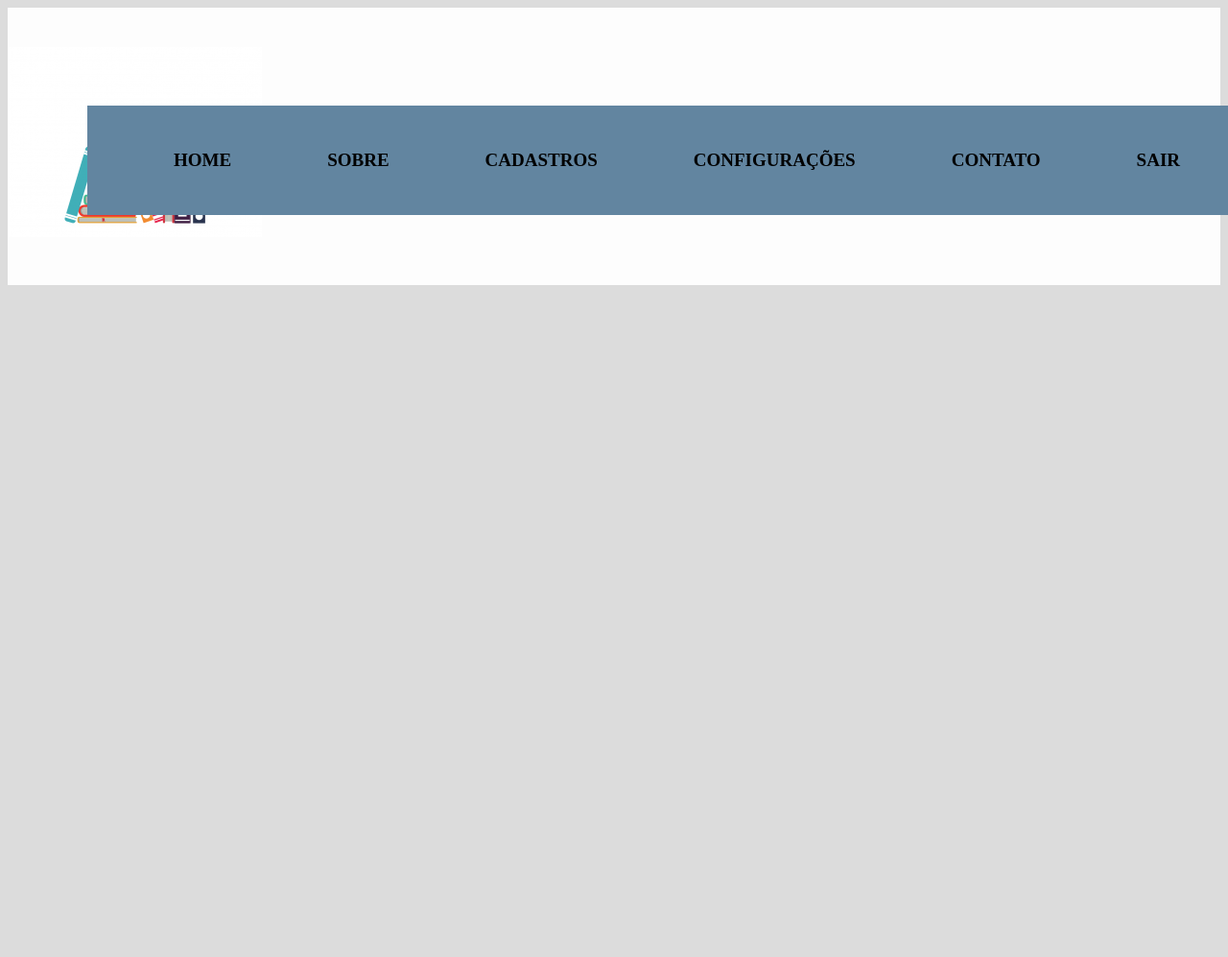
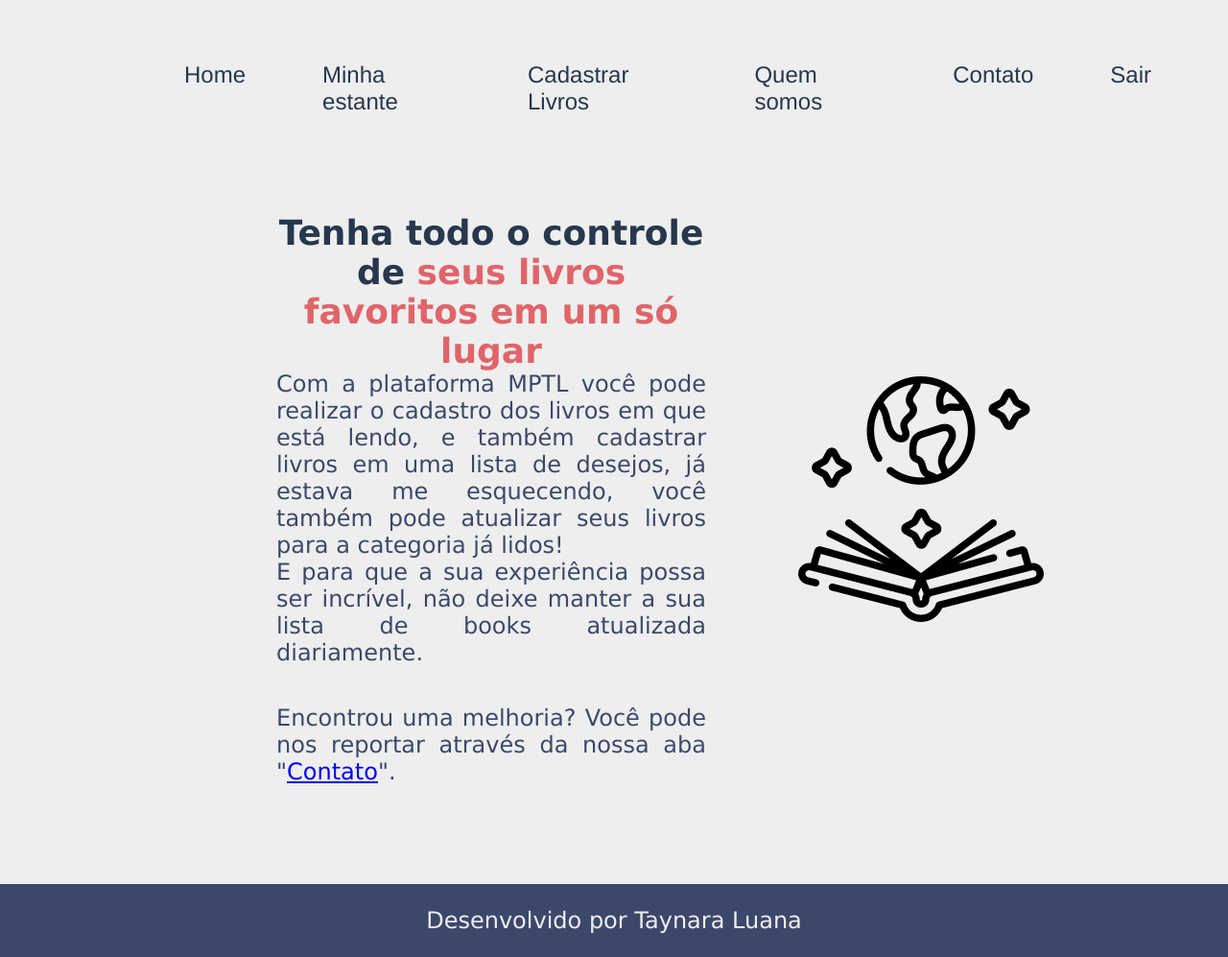
Before and after one commit to Taynara-Luana/projeto-web-basic-cypress, a website: page src/pages/home.html in a window 1280 px wide. Shown: the whole page at 96% size. Before the commit the page ends 800 px from the top, so only its background shows below. Drawn offline with Linux system fonts and the light colour scheme.

Commit message:
versao_final

```diff
--- a/src/css/home.css
+++ b/src/css/home.css
@@ -1,76 +1,110 @@
-body{
-    background: #DCDCDC;
+:root{
+    --cor-opcao1: #EEEEEE;
+    --cor-opcao2: #917FB3;
+    --cor-opcao3:#E5BEEC;
+    --cor-opcao4: #3C486B;
+
+    --cor-hover:#D14D72;
+
+    --cor-paleta2-opcao1: #27374D;
+    --cor-paleta3-opcao2: #CBB279;
+    --cor-paleta4-opcao3: #E06469;
 }
 
-header {
-	background: #fdfdfd;
-	padding: 20px 0;
+* {
+    margin: 0;
+    padding: 0;
+    font-family: 'Lucida Sans', 'Lucida Sans Regular', 'Lucida Grande', 'Lucida Sans Unicode', Geneva, Verdana, sans-serif;
 }
 
-.caixa_principal {
-	position: relative;
-	padding: 0 auto;
-	margin: 0 auto;
+body {
+    height: 100vh;
+    box-sizing: content-box;
+    background-color: var(--cor-opcao1);
+    color: var(--cor-opcao4);
+    font-family: Avantgarde, TeX Gyre Adventor, URW Gothic L, sans-serif;
 }
 
-nav {
-	position: absolute;
-	top: 110px;
-	right: 0;
-    background-color: #6285a0;
+.cabecalho {
+    padding: 5% 0 0 15%;
 }
 
-nav li {
-	display: inline;
-	margin: 0 0 0 15px;
+.cabecalho__menu {
+    display: flex;
+    gap: 80px;
 }
 
-nav a {
-	text-transform: uppercase;
-	color: #000000;
-	font-weight: bold;
-	font-size: 22px;
-	text-decoration: none;
+.cabecalho__menu__link {
+    font-family: 'Franklin Gothic Medium', 'Arial Narrow', Arial, sans-serif;
+    font-size: 1.5rem;
+    color: var(--cor-paleta2-opcao1);
+    text-decoration: none;
 }
 
-.menu-minha-estante-virtual-pessoal ul {
-    list-style: none;
-    display: inline-flex;
+.cabecalho__menu__link:hover {
+    color: var(--cor-hover);
 }
 
-.menu-minha-estante-virtual-pessoal ul li {
-    margin: 15px;
-    padding: 15px;
+.apresentacao {
+    padding: 8% 15%;
+    display: flex;
+    align-items: center;
+    justify-content: space-between;
+    gap: 82px;
 }
 
-.menu-minha-estante-virtual-pessoal ul li a {
-    padding: 10px 20px;
-    text-decoration: none;
-    font-size: 19px;
-    color: #000000;
-    border-radius: 30px;
-    transition: 0.6s;
+.apresentacao__conteudo {
+    width: 50%;
+    display: flex;
+    flex-direction: column;
+    gap: 40px;
 }
 
-.sub-menu {
-    display: none;
+.apresentacao__conteudo__titulo {
+    font-size: 2.25rem;
+    text-align: center;
+    color: var(--cor-paleta2-opcao1);
 }
 
-.menu-minha-estante-virtual-pessoal ul li:hover .sub-menu {
-    display: block;
-    position: absolute;
-    background-color: #808080;
-    border-radius: 10px;
-    margin-top: 15px;
-    margin-left: -28px;
+.apresentacao__conteudo__titulo__destaque{
+    color: var(--cor-paleta4-opcao3);
 }
 
-.menu-minha-estante-virtual-pessoal ul li:hover .sub-menu ul {
-    display: block;
+.tituloPrincipal {
+    color: var(--cor-terceiaria);
 }
 
-.menu-minha-estante-virtual-pessoal ul li:hover .sub-menu ul li {
+.apresentacao__conteudo__texto {
+    color: var(--cor-terceiaria);
+    font-size: 1.5rem;
+    text-align: justify;
+}
 
-    border-radius: 10px;
-    display: block;
+.rodape {
+    padding: 24px;
+    font-size: 1.5rem;
+    font-weight: 400;
+    font-family: 'Montserrat', sans-serif;
+    text-align: center;
+    background-color: var(--cor-opcao4);
+    color: var(--cor-opcao1);
 }
+
+@media(max-width: 1200px) {
+    .cabecalho {
+        padding: 10%;
+    }
+
+    .cabecalho__menu{
+        justify-content: center;
+    }
+
+    .apresentacao {
+        flex-direction: column-reverse;
+        padding: 5%;
+    }
+
+    .apresentacao__conteudo{
+        width: auto;
+    }
+}
--- a/src/css/index.css
+++ b/src/css/index.css
@@ -1,81 +1,88 @@
+:root{
+    --cor-opcao1: #537188;
+    --cor-opcao2: #CBB279;
+    --cor-opcao3:#E1D4BB;
+    --cor-opcao4: #EEEEEE;
+
+    --cor-paleta2-opcao1: #27374D;
+}
+
 * {
     margin: 0;
     padding: 0;
-    font-family:'Lucida Sans', 'Lucida Sans Regular', 'Lucida Grande', 'Lucida Sans Unicode', Geneva, Verdana, sans-serif;
+    font-family: 'Lucida Sans', 'Lucida Sans Regular', 'Lucida Grande', 'Lucida Sans Unicode', Geneva, Verdana, sans-serif;
 }
 
 body {
-    background-image: url('../img/fundo_principal.jpeg');
-    background-repeat: no-repeat;
-    background-size: cover;
-    background-attachment: fixed;
+    background-color:var(--cor-opcao1)
 }
 
-.container{
+.container {
     display: flex;
     justify-content: center;
     width: 100%;
     margin-top: 100px;
 }
 
-.card{
-    background-color: #ffffff80;
+.card {
+    background-color: var(--cor-opcao4);
     padding: 30px;
     border-radius: 4%;
-    box-shadow: 3px 3px 1px 0px #00000060;
+    box-shadow: 3px 3px 1px 0px var(--cor-opcao3);
 }
 
-h1{
+h1 {
     text-align: center;
     margin-bottom: 20px;
-    color: #272262;
+    color:var(--cor-opcao1);
 }
 
-.label-float input{
+.label-float input {
     width: 100%;
     padding: 5px 5px;
     display: inline-block;
     border: 0;
-    border-bottom: 2px solid #272262;
+    border-bottom: 2px solid var(--cor-opcao1);
     background-color: transparent;
     outline: none;
     min-width: 180px;
     font-size: 16px;
-    transition:all .3s ease-out;
+    transition: all .3s ease-out;
     border-radius: 0;
 }
 
-.label-float{
+.label-float {
     position: relative;
     padding-top: 13px;
     margin-top: 5%;
     margin-bottom: 5%;
 }
 
-.label-float input:focus{
-    border-bottom: 2px solid #4038a0;
+.label-float input:focus {
+    border-bottom: 2px solid var(--cor-opcao1);
 }
 
-.label-float label{
-    color:#272262;
+.label-float label {
+    color: var(--cor-paleta2-opcao1);
     pointer-events: none;
     position: absolute;
-    top:0;
-    left:0;
+    top: 0;
+    left: 0;
     margin-top: 13px;
-    transition:all .3s ease-out;
+    transition: all .3s ease-out;
 }
 
-.label-float input:focus +label{
+.label-float input:focus+label,
+.label-float input:valid+label {
     font-size: 13px;
     margin-top: 0;
-    color:#4038a0;
+    color: var(--cor-paleta2-opcao1);
 }
 
-button{
+button {
     background-color: transparent;
-    border-color: #272262;
-    color:#272262;
+    border-color: var(--cor-opcao1);
+    color: var(--cor-paleta2-opcao1);
     padding: 7px;
     font-weight: bold;
     font-size: 12pt;
@@ -83,44 +90,44 @@ button{
     border-radius: 4px;
     cursor: pointer;
     outline: none;
-    transition: all .4s ease-out;;
+    transition: all .4s ease-out;
 }
 
-button:hover{
-    background-color: #272262;
-    color:aliceblue;
+button:hover {
+    background-color: var(--cor-opcao1);
+    color:var(--cor-paleta2-opcao1);
 }
 
-.justify-center{
+.justify-center {
     display: flex;
     justify-content: center;
 }
 
-hr{
+hr {
     margin-top: 10%;
     margin-bottom: 10%;
 }
 
-.cadastre_se{
-    color: #272262;
+.cadastre_se {
+    color: var(--cor-paleta2-opcao1);
     font-size: 14pt;
     text-align: center;
     padding: 5px;
 }
 
-.redefinir{
-    color: #272262;
+.redefinir {
+    color: var(--cor-paleta2-opcao1);
     font-size: 14pt;
     text-align: center;
     padding: 5px;
 }
 
-a{
-    color: #7a3077;
+a {
+    color: var(--cor-opcao1);
     font-weight: bold;
     text-decoration: none;
 }
 
-a:hover{
-    color: #272262;
+a:hover {
+    color: var(--cor-paleta2-opcao1);
 }
--- a/src/pages/home.html
+++ b/src/pages/home.html
@@ -1,42 +1,44 @@
 <!DOCTYPE html>
-<html lang="pt-BR">
+<html lang="pt-br">
 
 <head>
-    <meta charset='utf-8'>
-    <meta http-equiv='X-UA-Compatible' content='IE=edge'>
-    <title>MINHA ESTANTE PESSOAL TL</title>
-    <meta name='viewport' content='width=device-width, initial-scale=1'>
-    <link rel='stylesheet' type='text/css' media='screen' href="../css/home.css">
-    <script src='js/index.js'></script>
+    <meta charset="UTF-8">
+    <meta http-equiv="X-UA-Compatible" content="IE=edge">
+    <meta name="viewport" content="width=device-width, initial-scale=1.0">
+
+    <link rel="stylesheet" href="../css/home.css">
+
+    <title>MPTL-Home</title>
 </head>
 
 <body>
-    <header>
-        <div class="caixa_principal">
-            <h1>
-                <img src="../img/leitura.jpeg" class="logo_principal">
-            </h1>
-        </div>
+    <header class="cabecalho">
+        <nav class="cabecalho__menu">
+            <a class="cabecalho__menu__link" href="home.html">Home</a>
+            <a class="cabecalho__menu__link" href="sobre.html">Minha estante</a>
+            <a class="cabecalho__menu__link" href="cadastro_livros.html">Cadastrar Livros</a>
+            <a class="cabecalho__menu__link" href="quem_somos.html">Quem somos</a>
+            <a class="cabecalho__menu__link" href="contato.html">Contato</a>
+            <a class="cabecalho__menu__link" href="index.html">Sair<a>
+        </nav>
     </header>
 
-    <nav class="menu-minha-estante-virtual-pessoal">
-        <ul class="menu-principal">
-            <li><a href="#">Home</a></li>
-            <li><a href="#">Sobre</a></li>
-            <li><a href="#">Cadastros</a>
-                <div class="sub-menu">
-                    <ul>
-                        <li><a href="#">Categorias</a></li>
-                        <li><a href="#">Livros </a></li>
-                        <li><a href="#">Usuários</a></li>
-                    </ul>
-                </div>
-            </li>
-            <li><a href="#">Configurações</a></li>
-            <li><a href="#">Contato</a></li>
-            <li><a href="index.html">Sair</a></li>
-        </ul>
-    </nav>
+    <main class="apresentacao">
+        <section class="apresentacao__conteudo">
+            <h1 class="apresentacao__conteudo__titulo">Tenha todo o controle de <strong class="apresentacao__conteudo__titulo__destaque">seus livros favoritos em um só
+                lugar</strong></strong></h1>
+            <p class="apresentacao__conteudo__texto">Com a plataforma MPTL você pode realizar o cadastro dos livros em
+                que está lendo, e também cadastrar livros em uma lista de desejos, já estava me esquecendo, você também
+                pode atualizar seus livros para a categoria já lidos!</p>
+                <p class="apresentacao__conteudo__texto">E para que a sua experiência possa ser incrível, não deixe manter a sua lista de books atualizada diariamente.</p>
+                <p class="apresentacao__conteudo__texto"> Encontrou uma melhoria? Você pode nos reportar através da nossa aba "<a href="contato.html">Contato</a>".</p>
+        </section>
+        <img src="../img/livros.png" alt="souTaynaraLuana" class="apresentacao__imagem">
+    </main>
+
+    <footer class="rodape">
+        <p>Desenvolvido por Taynara Luana</p>
+    </footer>
 </body>
 
 </html>
```
Also changed, not shown: src/pages/cadastro_usuario.html (added, +45 -0 lines), src/pages/index.html (+3 -3 lines), src/img/fundo_principal.jpeg (deleted), src/img/leitura.jpeg (deleted), src/img/livros.png (added), 3 other files.
